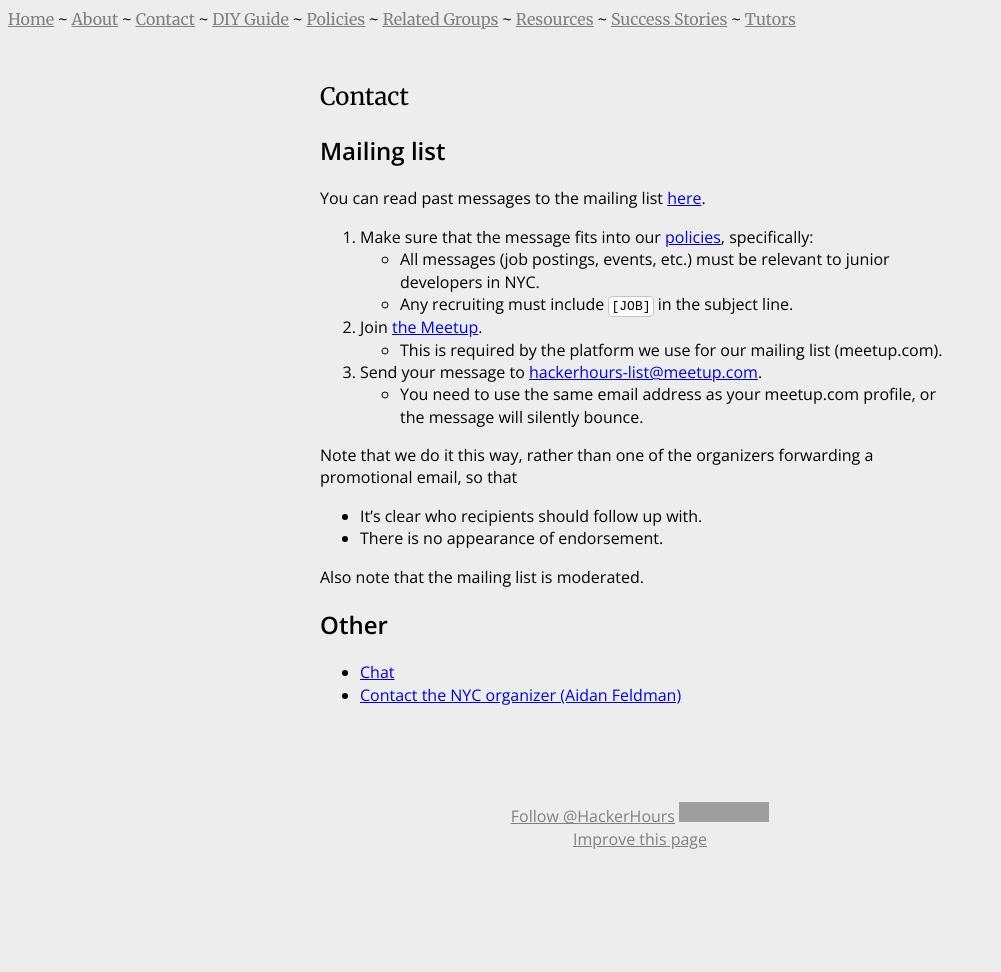
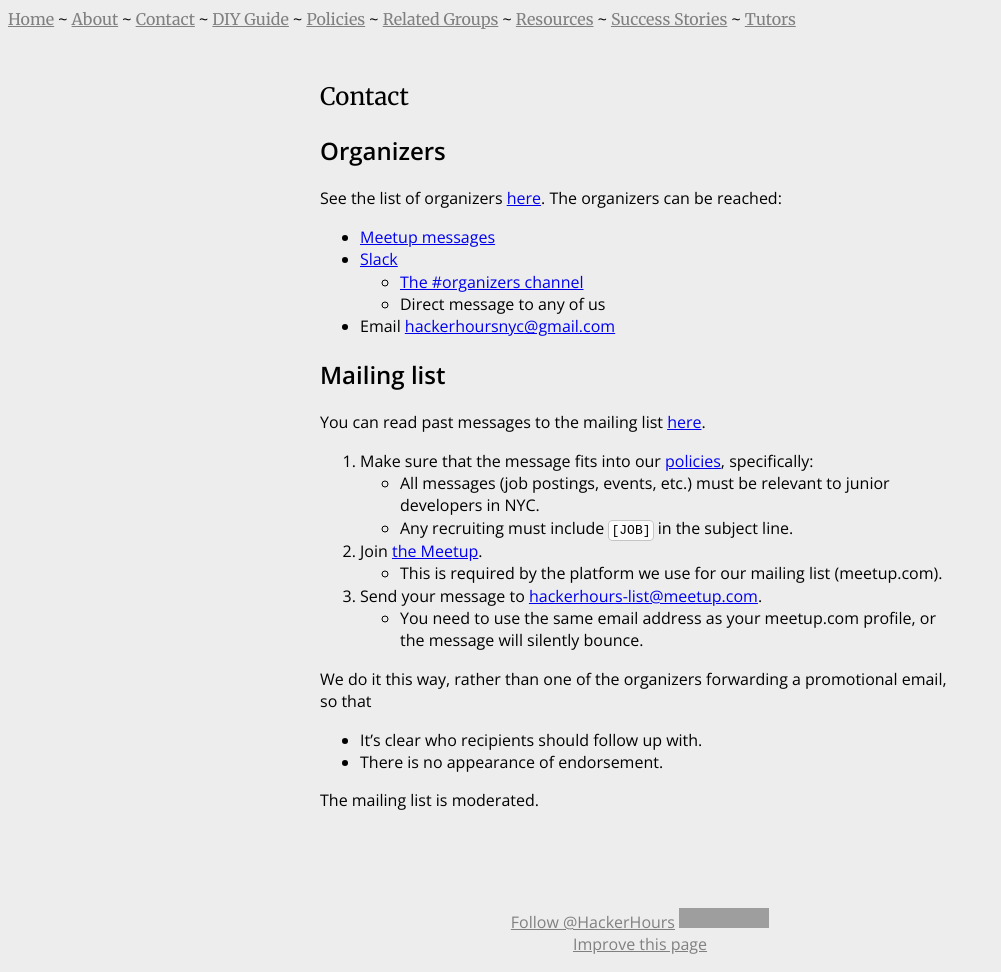
Before and after one commit to HackerHours/hackerhours.org, a Jekyll site: the page built from contact.md, in a window 1280 px wide. Shown: the whole page, without its empty margins (0-1001 px from the left). Built offline with Jekyll 4.4.1, drawn with Linux system fonts in a browser that asks for light colours; comment, search, counter and statistics services are not loaded; before the commit the page ends 900 px from its top, so only the background shows below that; grey boxes are pictures that could not be loaded.

Commit message:
make Contact section for Organizers

```diff
--- a/contact.md
+++ b/contact.md
@@ -1,6 +1,16 @@
 ---
 title: Contact
 ---
+
+## Organizers
+
+See the list of organizers [here](https://www.meetup.com/hackerhours/members/?op=leaders). The organizers can be reached:
+
+* [Meetup messages](https://www.meetup.com/hackerhours/members/?op=leaders)
+* [Slack](http://chat.hackerhours.org)
+    * [The #organizers channel](https://hackerhours.slack.com/messages/organizers/)
+    * Direct message to any of us
+* Email [hackerhoursnyc@gmail.com](mailto:hackerhoursnyc@gmail.com)
 
 ## Mailing list
 
@@ -14,14 +24,9 @@ You can read past messages to the mailing list [here](http://www.meetup.com/hack
 1. Send your message to [hackerhours-list@meetup.com](mailto:hackerhours-list@meetup.com).
     * You need to use the same email address as your meetup.com profile, or the message will silently bounce.
 
-Note that we do it this way, rather than one of the organizers forwarding a promotional email, so that
+We do it this way, rather than one of the organizers forwarding a promotional email, so that
 
 * It's clear who recipients should follow up with.
 * There is no appearance of endorsement.
 
-Also note that the mailing list is moderated.
-
-## Other
-
-* [Chat](http://chat.hackerhours.org)
-* [Contact the NYC organizer (Aidan Feldman)](mailto:hackerhoursnyc@gmail.com)
+The mailing list is moderated.
```
Also changed, not shown: policies.md (+1 -1 lines).
